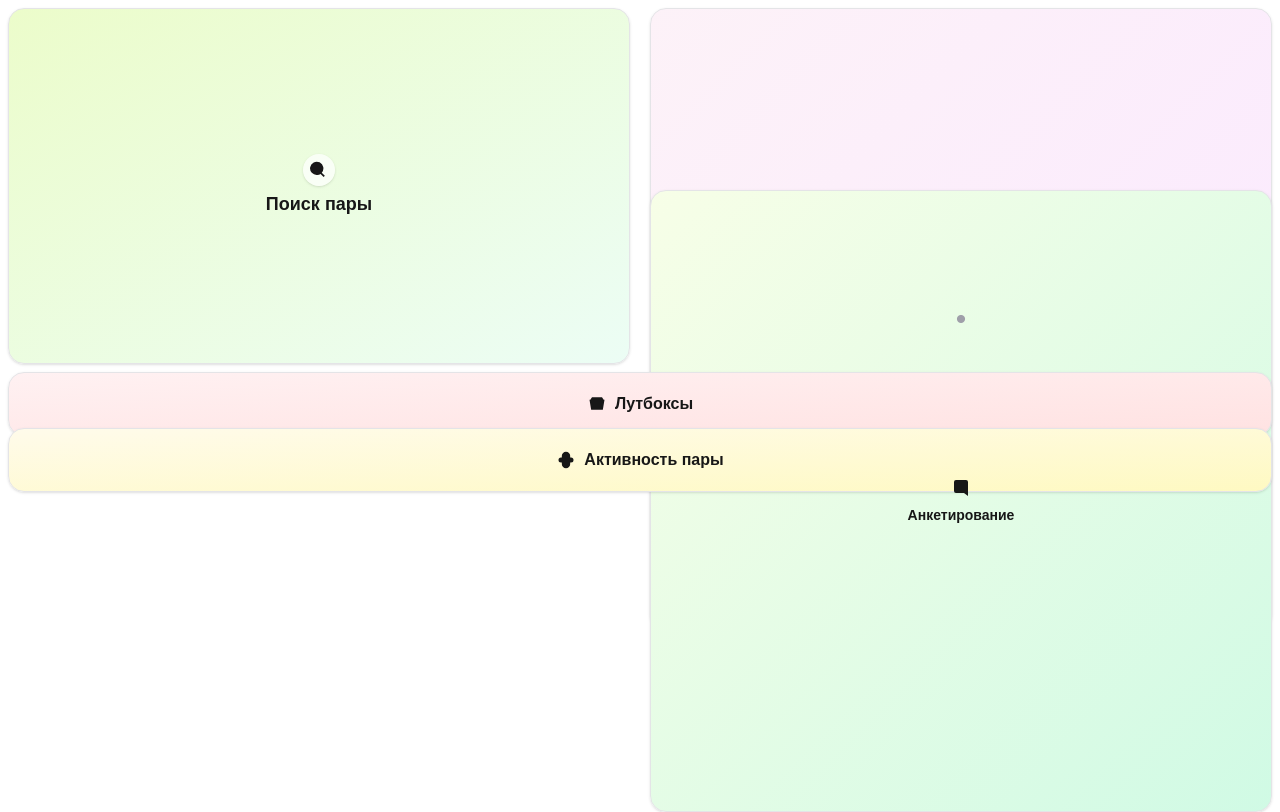
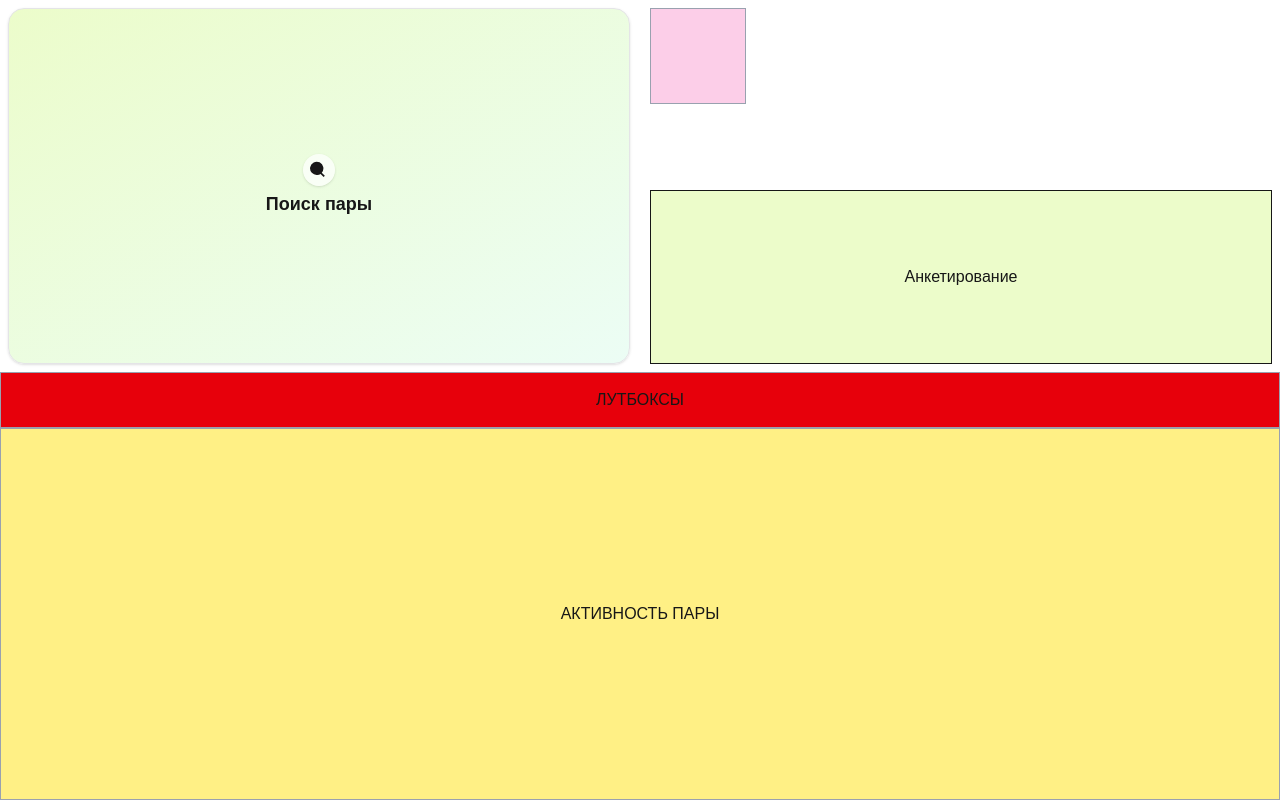
Before and after one commit to shalinivan9669/foreverApp, a Next.js app: page /main-menu in a window 1280 px wide. Built offline with nearby package versions, Linux system fonts and the light colour scheme.

Commit message:
restor ui

```diff
--- a/src/components/main-menu/CoupleActivityTile.tsx
+++ b/src/components/main-menu/CoupleActivityTile.tsx
@@ -1,27 +1,13 @@
-import Link from "next/link";
+// src/components/main-menu/CoupleActivityTile.tsx
+import Link from 'next/link';
 
 export default function CoupleActivityTile() {
   return (
     <Link
       href="/couple-activity"
-      aria-label="Активность пары"
-      className="
-        group relative flex items-center justify-center
-        rounded-2xl border border-zinc-200
-        bg-gradient-to-br from-amber-50 to-yellow-100
-        shadow-sm transition-all duration-200
-        hover:-translate-y-0.5 hover:shadow-md
-        focus-visible:outline-none focus-visible:ring-2 focus-visible:ring-amber-500
-        h-16 mx-2 mb-2
-      "
+      className="bg-yellow-200 border border-gray-400 flex items-center justify-center"
     >
-      <div className="absolute inset-0 opacity-0 group-hover:opacity-100 transition-opacity duration-200
-                      bg-[radial-gradient(60%_80%_at_50%_0%,rgba(245,158,11,0.15),transparent_70%)]" />
-      <div className="relative z-10 flex items-center gap-2 font-semibold">
-        {/* иконка */}
-        <svg className="h-5 w-5" viewBox="0 0 24 24" fill="currentColor"><path d="M7 7a5 5 0 1 1 10 0v2h1a3 3 0 1 1 0 6h-1v2a5 5 0 1 1-10 0v-2H6a3 3 0 1 1 0-6h1V7z"/></svg>
-        <span>Активность пары</span>
-      </div>
+      АКТИВНОСТЬ ПАРЫ
     </Link>
   );
 }
--- a/src/components/main-menu/LootboxTile.tsx
+++ b/src/components/main-menu/LootboxTile.tsx
@@ -1,26 +1,13 @@
-import Link from "next/link";
+// src/components/main-menu/LootboxTile.tsx
+import Link from 'next/link';
 
 export default function LootboxTile() {
   return (
     <Link
       href="/lootboxes"
-      aria-label="Лутбоксы"
-      className="
-        group relative flex items-center justify-center
-        rounded-2xl border border-zinc-200
-        bg-gradient-to-br from-rose-50 to-red-100
-        shadow-sm transition-all duration-200
-        hover:-translate-y-0.5 hover:shadow-md
-        focus-visible:outline-none focus-visible:ring-2 focus-visible:ring-rose-500
-        h-16 mx-2 mb-2
-      "
+      className="bg-red-600 border border-gray-400 flex items-center justify-center"
     >
-      <div className="absolute inset-0 opacity-0 group-hover:opacity-100 transition-opacity duration-200
-                      bg-[radial-gradient(60%_80%_at_50%_0%,rgba(225,29,72,0.12),transparent_70%)]" />
-      <div className="relative z-10 flex items-center gap-2 font-semibold">
-        <svg className="h-5 w-5" viewBox="0 0 24 24" fill="currentColor"><path d="M3 7h18l-2 12H5L3 7zm3-3h12l2 3H4l2-3z"/></svg>
-        <span>Лутбоксы</span>
-      </div>
+      ЛУТБОКСЫ
     </Link>
   );
 }
--- a/src/components/main-menu/ProfileTile.tsx
+++ b/src/components/main-menu/ProfileTile.tsx
@@ -1,9 +1,8 @@
+// src/components/main-menu/ProfileTile.tsx
 'use client';
-
+/* eslint-disable @next/next/no-img-element */
 import Link from 'next/link';
 import { useUserStore } from '@/store/useUserStore';
-
-/* eslint-disable @next/next/no-img-element */
 
 export default function ProfileTile() {
   const user = useUserStore((s) => s.user);
@@ -11,32 +10,19 @@ export default function ProfileTile() {
   return (
     <Link
       href="/profile"
-      aria-label="Профиль"
-      className="
-        group relative flex items-center justify-center
-        rounded-2xl border border-zinc-200
-        bg-gradient-to-br from-pink-50 to-fuchsia-100
-        shadow-sm transition-all duration-200
-        hover:-translate-y-0.5 hover:shadow-md
-        focus-visible:outline-none focus-visible:ring-2 focus-visible:ring-fuchsia-500
-        aspect-square h-24 md:h-auto
-      "
+      className="w-24 h-24 bg-pink-200 border border-gray-400 flex items-center justify-center hover:bg-pink-300"
     >
-      <div className="absolute inset-0 opacity-0 group-hover:opacity-100 transition-opacity duration-200
-                      bg-[radial-gradient(60%_80%_at_50%_0%,rgba(192,38,211,0.12),transparent_70%)]" />
-      <div className="relative z-10">
       {user ? (
         <img
           src={`https://cdn.discordapp.com/avatars/${user.id}/${user.avatar}.png`}
           alt={user.username}
           width={64}
           height={64}
-            className="rounded-full ring-1 ring-white/60 shadow-sm group-hover:scale-[1.03] transition-transform"
+          style={{ borderRadius: '50%' }}
         />
       ) : (
-          <span className="text-zinc-400 text-3xl">•</span>
+        <span className="text-gray-500"></span>
       )}
-      </div>
     </Link>
   );
 }
--- a/src/components/main-menu/QuestionnaireTile.tsx
+++ b/src/components/main-menu/QuestionnaireTile.tsx
@@ -1,28 +1,13 @@
+// src/components/main-menu/QuestionnaireTile.tsx
 import Link from 'next/link';
 
 export default function QuestionnaireTile() {
   return (
     <Link
       href="/questionnaires"
-      aria-label="Анкетирование"
-      className="
-        group relative flex items-center justify-center
-        rounded-2xl border border-zinc-200
-        bg-gradient-to-br from-lime-50 to-emerald-100
-        shadow-sm transition-all duration-200
-        hover:-translate-y-0.5 hover:shadow-md
-        focus-visible:outline-none focus-visible:ring-2 focus-visible:ring-emerald-500
-        aspect-square
-      "
+      className="bg-lime-100 border flex items-center justify-center"
     >
-      <div className="absolute inset-0 opacity-0 group-hover:opacity-100 transition-opacity duration-200
-                      bg-[radial-gradient(60%_80%_at_50%_0%,rgba(16,185,129,0.12),transparent_70%)]" />
-      <div className="relative z-10 flex flex-col items-center gap-1">
-        <svg className="h-6 w-6" viewBox="0 0 24 24" fill="currentColor">
-          <path d="M7 3h10a2 2 0 0 1 2 2v14l-4-3H7a2 2 0 0 1-2-2V5a2 2 0 0 1 2-2z"/>
-        </svg>
-        <span className="text-sm font-semibold">Анкетирование</span>
-      </div>
+      Анкетирование
     </Link>
   );
 }
```
Lines whose indentation alone changed are shown as unchanged.
